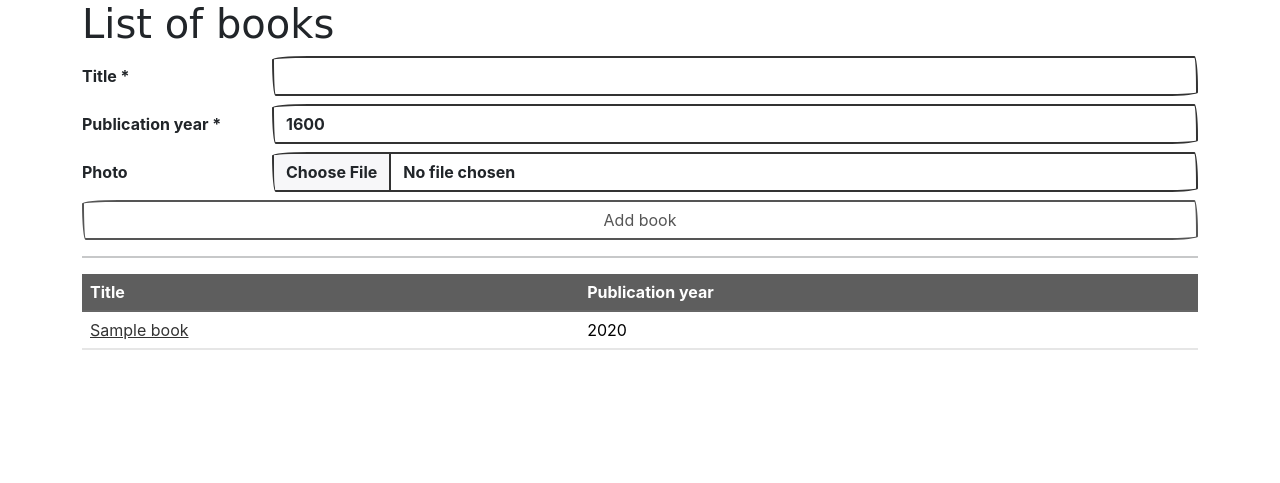
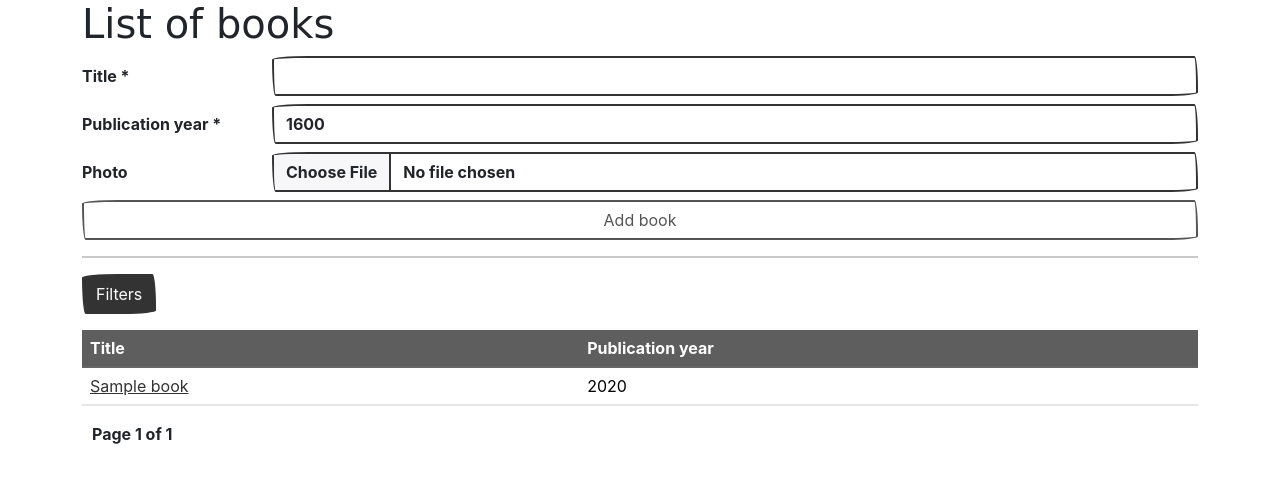
Before and after one commit to zaldis/MAcademy2021, a Django app: page /blog/v2/books/ in a window 1280 px wide. Shown: the part 40-523 px from the top of the page. Run offline with Django 3.2, Linux system fonts and the light colour scheme; a user stored in the database is signed in; tables that the repository leaves empty hold one stand-in row (values such as "Sample post"); some libraries are stand-ins or nearby versions; some web fonts are replaced.

Commit message:
Add filtration

```diff
--- /dev/null
+++ b/microblog/blog/filters.py
@@ -0,0 +1,13 @@
+import django_filters
+
+from .models import Book
+
+
+class BookFilter(django_filters.FilterSet):
+    class Meta:
+        model = Book
+        # fields = ['title', 'publication_year']
+        fields = {
+            'title': ['contains'],
+            'publication_year': ['exact', 'range', 'gt']
+        }
--- a/microblog/blog/views/books.py
+++ b/microblog/blog/views/books.py
@@ -2,6 +2,7 @@ from django import forms
 from django.contrib.auth.mixins import (LoginRequiredMixin,
                                         PermissionRequiredMixin)
 from django.core.exceptions import ValidationError
+from django.db.models.expressions import F
 from django.shortcuts import HttpResponseRedirect, render
 from django.urls import reverse
 from django.utils import timezone
@@ -10,6 +11,7 @@ from django.views.generic import CreateView, DeleteView, ListView, UpdateView
 from django.views.generic.edit import FormView
 
 from blog.models import Book
+from blog.filters import BookFilter
 
 
 class BookForm(forms.ModelForm):
@@ -66,9 +68,33 @@ class BookCreateView(LoginRequiredMixin, PermissionRequiredMixin, CreateView):
 class BookListView(LoginRequiredMixin, ListView, FormView):
     model = Book
     form_class = BookForm
+    paginate_by = 5
     ordering = ['-publication_year', 'title']
     template_name='blog/books.html'
     context_object_name = 'books'
+
+    def get_context_data(self, *args, **kwargs):
+        context = super().get_context_data(*args, **kwargs)
+        request = self.request
+
+        f = BookFilter(request.GET, self.get_queryset())
+        context['filter'] = f
+
+        filter_data = []
+        for key, value in f.data.items():
+            if key == 'page':
+                continue
+            filter_data.append(f'{key}={value}')
+        filter_str = '&'.join(filter_data)
+        context['filter_str'] = filter_str
+
+        return context
+
+    def get_queryset(self):
+        request = self.request
+        initial_qs = super().get_queryset()
+        filtered_qs = BookFilter(request.GET, initial_qs).qs
+        return filtered_qs
 
     def post(self, request, *args, **kwargs):
         books = super().get_queryset()
--- a/microblog/microblog/settings.py
+++ b/microblog/microblog/settings.py
@@ -22,6 +22,8 @@ INSTALLED_APPS = [
     'django.contrib.sessions',
     'django.contrib.messages',
     'django.contrib.staticfiles',
+
+    'django_filters',
 
     'blog.apps.BlogConfig',
 ]
--- a/microblog/templates/base.html
+++ b/microblog/templates/base.html
@@ -5,6 +5,9 @@
 <head>
     <link rel="stylesheet" href="{% static 'bootstrap.css' %}">
     <link rel="shortcut icon" type="image/png" href="{% static 'favicon.png' %}"/>
+
+    <script src="https://cdn.jsdelivr.net/npm/@popperjs/core@2.10.2/dist/umd/popper.min.js" integrity="sha384-7+zCNj/IqJ95wo16oMtfsKbZ9ccEh31eOz1HGyDuCQ6wgnyJNSYdrPa03rtR1zdB" crossorigin="anonymous"></script>
+    <script src="https://cdn.jsdelivr.net/npm/bootstrap@5.1.3/dist/js/bootstrap.min.js" integrity="sha384-QJHtvGhmr9XOIpI6YVutG+2QOK9T+ZnN4kzFN1RtK3zEFEIsxhlmWl5/YESvpZ13" crossorigin="anonymous"></script>
 
     <title>
         {% block title %}{% endblock %}
--- a/microblog/templates/blog/books.html
+++ b/microblog/templates/blog/books.html
@@ -23,6 +23,25 @@
     <hr>
 {% endif %}
 
+
+<p>
+    <button class="btn btn-primary" type="button"
+            data-bs-toggle="collapse" data-bs-target="#collapseExample"
+            aria-expanded="false" aria-controls="collapseExample">
+       Filters
+    </button>
+  </p>
+  <div class="collapse" id="collapseExample">
+    <div class="card card-body mb-3">
+        <form method="get">
+            {{ filter.form.as_p }}
+            <input type="submit" />
+        </form>
+    </div>
+  </div>
+
+
+
 <table class="table table-light table-striped table-hover">
     <tr class="table-dark">
         <th>Title</th>
@@ -40,4 +59,36 @@
         </tr>
     {% endfor %}
 </table>
+
+<div class="pagination">
+    {% if page_obj.has_previous %}
+        <span class="page-item">
+            <a class="page-link" href="?page=1&{{ filter_str }}">
+                &laquo; first
+            </a>
+        </span>
+        <span class="page-item">
+            <a class="page-link"
+            href="?page={{ page_obj.previous_page_number }}&{{ filter_str }}">
+            previous
+            </a>
+        </span>
+    {% endif %}
+    <span class="page-item" style="margin-left: 10px; margin-right: 10px">
+        Page {{ page_obj.number }} of {{ page_obj.paginator.num_pages }}
+    </span>
+    {% if page_obj.has_next %}
+        <span class="page-item">
+            <a class="page-link" href="?page={{ page_obj.next_page_number }}&{{ filter_str }}">
+                next
+            </a>
+        </span>
+        <span class="page-item">
+            <a class="page-link"
+            href="?page={{ page_obj.paginator.num_pages }}&{{ filter_str }}">
+            last &raquo;
+            </a>
+        </span>
+    {% endif %}
+</div>
 {% endblock %}
--- a/requirements.txt
+++ b/requirements.txt
@@ -1,3 +1,4 @@
 Django==3.2.8
 autopep8==1.6.0
 Pillow==8.4.0
+django-filter==21.1
```
